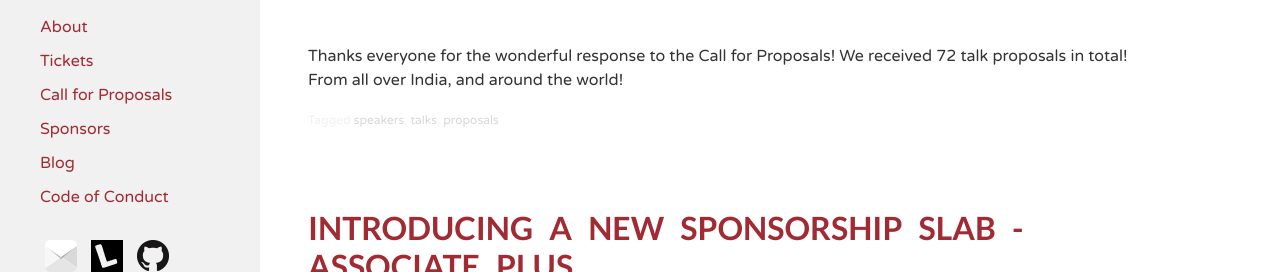
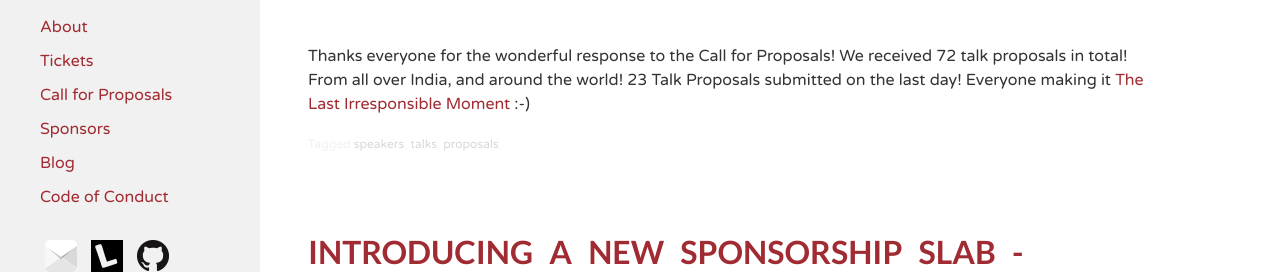
Before and after one commit to GardenCityRuby/GCRC2014, a Jekyll site: the page built from blog/index.html, in a window 1280 px wide and 900 px high, scrolled down 956 px, cut to the strip 214-486 px from the top of the window. Built offline with Jekyll 4.4.1, drawn with Linux system fonts in a browser that asks for light colours; nearby versions of some CDN libraries.

Commit message:
Add back Last Irresponsible Moment at the last possible moment

```diff
--- a/_posts/2013-10-28-72-talk-proposals-in-total.md
+++ b/_posts/2013-10-28-72-talk-proposals-in-total.md
@@ -10,6 +10,9 @@ excerpt:
 >
   Thanks everyone for the wonderful response to the Call for Proposals!
   We received 72 talk proposals in total! From all over India, and around the world!
+  23 Talk Proposals submitted on the last day! Everyone making it
+  <a href="https://twitter.com/leenasn/status/393390363345317888">The Last Irresponsible Moment</a> :-)
+
 ---
 
 Thanks everyone for the wonderful response to the Call for Proposals!
```
